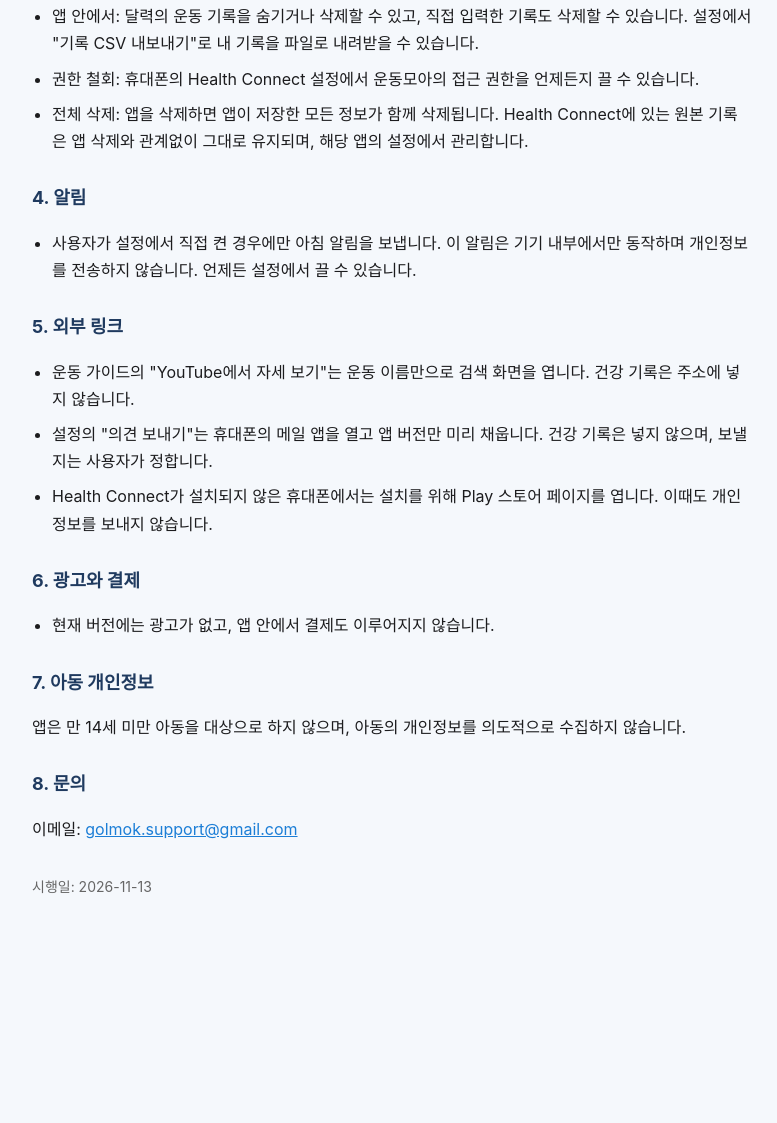
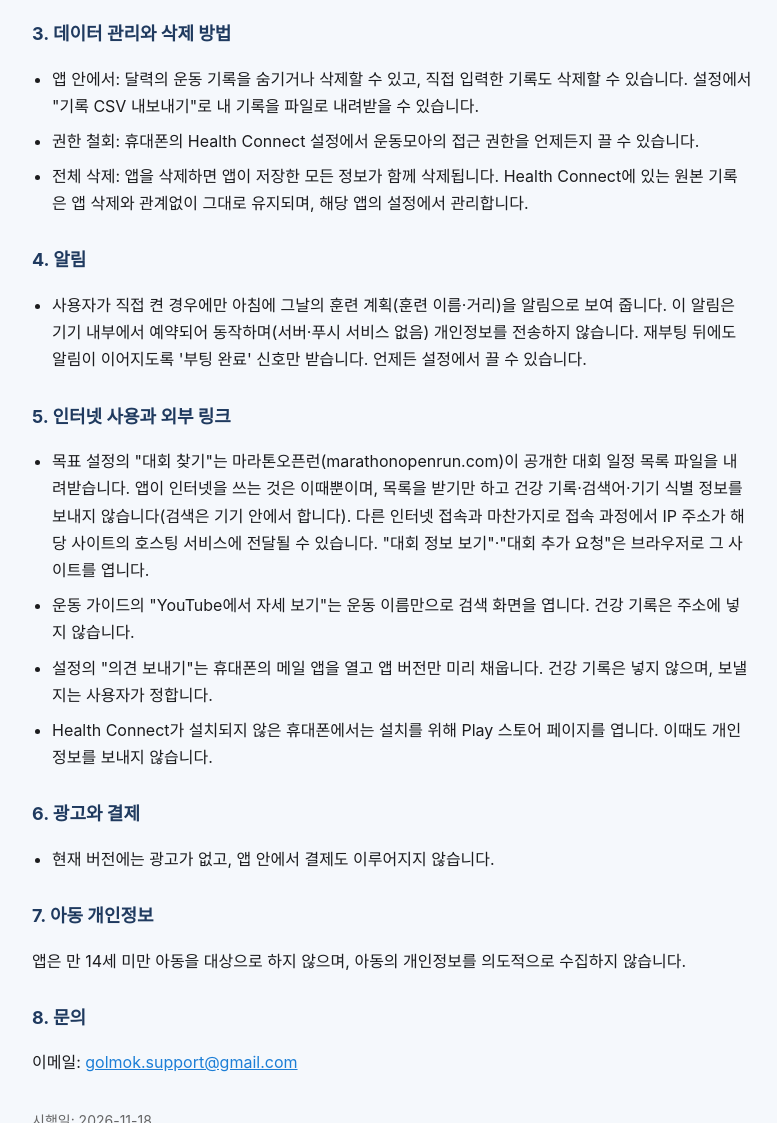
Before and after one commit to jy0714ryu/workoutcalendar-privacy, a plain HTML site: page index.html in a window 1280 px wide. Shown: the part 1677-2800 px from the top of the page, without its empty margins (248-1025 px from the left). Before the commit the page ends 2614 px from the top, so only its background shows below. Drawn offline with Linux system fonts and the light colour scheme.

Commit message:
방침 갱신(2026-11-18, 앱 2.1.1): 구글 자동 백업(기록 파일만·사진 제외)·아침 훈련 알림·대회 찾기(인터넷은 대회 목록 받기만)·주간 공유 이미지
Co-Authored-By: Claude Fable 5.2 <noreply@anthropic.com>

```diff
--- a/index.html
+++ b/index.html
@@ -27,9 +27,10 @@
   <ul>
     <li>Health Connect에서 읽은 운동 기록(러닝·수영·자전거 등)과 그 운동을 기록한 앱이 제공한 심박·속도 샘플(구간 그래프용)·총 에너지(칼로리)·걸음 수, 수면 기록(날짜별 수면 시간과 깊은 잠·렘·얕은 잠·깸 단계별 분), 안정 시 심박 기록, 가장 최근 체중·키 각 1건(값·측정 날짜·기록한 앱)은 기기 내부 저장소에만 저장됩니다.</li>
     <li>사용자가 직접 입력한 운동 기록(수동 입력)과 기록에 붙인 제목·메모, 목표(월 목표·대회 목표), 통증 기록(부위·정도), 날짜별 하루 체크인(운동 전 컨디션, 운동 후 체감 강도와 만족도), 오늘의 훈련 버튼 기록, 프로필과 앱 설정도 기기 내부에만 저장됩니다.</li>
-    <li>사용자가 기록에 붙인 사진은 기기의 사진 선택기에서 직접 고른 사진만, 크기를 줄인 사본으로 앱 내부 저장소에만 저장됩니다. 앱은 사진·미디어 접근 권한을 요청하지 않으며, 사진을 외부 서버로 보내지 않습니다. 사진은 기기 백업에 포함되지 않아 기기를 바꾸면 옮겨지지 않습니다. 앱에서 사진을 떼어도 갤러리의 원본은 지워지지 않습니다.</li>
+    <li>사용자가 기록에 붙인 사진은 기기의 사진 선택기에서 직접 고른 사진만, 크기를 줄인 사본으로 앱 내부 저장소에만 저장됩니다. 앱은 사진·미디어 접근 권한을 요청하지 않으며, 사진을 외부 서버로 보내지 않습니다. 사진은 Google 계정 백업에는 포함되지 않고, 새 기기로 직접 옮길 때(기기 간 전송)만 기록과 함께 옮겨집니다. 앱에서 사진을 떼어도 갤러리의 원본은 지워지지 않습니다.</li>
     <li>위 정보는 저희 서버로 전송·수집되지 않으며, 개발자는 접근할 수 없습니다.</li>
-    <li>자동 백업은 사용하지 않습니다(클라우드 백업과 새 기기로의 자동 전송 모두 끔). CSV 내보내기와 공유 이미지(운동 한 건·월간·연간)는 사용자가 직접 공유를 선택할 때만 기기 밖으로 나갑니다. 공유 이미지에는 날짜·종목·거리·시간·평균 페이스·횟수·운동일과 거리 막대, 사용자가 붙인 기록 제목만 들어가며(운동 한 건 공유에서 사용자가 사진 배경을 고르면 그 사진도 들어갑니다), 이름·이동 경로·심박·운동 시각은 들어가지 않습니다.</li>
+    <li>안드로이드 자동 백업을 켜 둔 경우, 앱 기록 파일(운동 기록 요약과 운동별 상세)만 사용자 본인의 Google 계정에 종단간 암호화되어 백업되고(화면 잠금이 설정된 기기만), 새 기기로 옮길 때 함께 전송됩니다. 저희 서버를 거치지 않으며 개발자는 접근할 수 없습니다. 휴대폰 설정 → Google → 백업에서 끌 수 있습니다.</li>
+    <li>CSV 내보내기와 공유 이미지(운동 한 건·주간·월간·연간)는 사용자가 직접 공유를 선택할 때만 기기 밖으로 나갑니다. 공유 이미지에는 날짜·종목·거리·시간·평균 페이스·횟수·운동일과 거리 막대, 사용자가 붙인 기록 제목만 들어가며(운동 한 건 공유에서 사용자가 사진 배경을 고르면 그 사진도 들어갑니다), 이름·이동 경로·심박·운동 시각은 들어가지 않습니다.</li>
     <li>앱을 삭제하면 앱이 저장한 위 정보도 함께 삭제됩니다.</li>
   </ul>
 
@@ -63,12 +64,13 @@
 
   <h2>4. 알림</h2>
   <ul>
-    <li>사용자가 설정에서 직접 켠 경우에만 아침 알림을 보냅니다. 이 알림은 기기 내부에서만 동작하며
-    개인정보를 전송하지 않습니다. 언제든 설정에서 끌 수 있습니다.</li>
+    <li>사용자가 직접 켠 경우에만 아침에 그날의 훈련 계획(훈련 이름·거리)을 알림으로 보여 줍니다. 이 알림은 기기 내부에서 예약되어 동작하며(서버·푸시 서비스 없음)
+    개인정보를 전송하지 않습니다. 재부팅 뒤에도 알림이 이어지도록 '부팅 완료' 신호만 받습니다. 언제든 설정에서 끌 수 있습니다.</li>
   </ul>
 
-  <h2>5. 외부 링크</h2>
+  <h2>5. 인터넷 사용과 외부 링크</h2>
   <ul>
+    <li>목표 설정의 "대회 찾기"는 마라톤오픈런(marathonopenrun.com)이 공개한 대회 일정 목록 파일을 내려받습니다. 앱이 인터넷을 쓰는 것은 이때뿐이며, 목록을 받기만 하고 건강 기록·검색어·기기 식별 정보를 보내지 않습니다(검색은 기기 안에서 합니다). 다른 인터넷 접속과 마찬가지로 접속 과정에서 IP 주소가 해당 사이트의 호스팅 서비스에 전달될 수 있습니다. "대회 정보 보기"·"대회 추가 요청"은 브라우저로 그 사이트를 엽니다.</li>
     <li>운동 가이드의 "YouTube에서 자세 보기"는 운동 이름만으로 검색 화면을 엽니다. 건강 기록은 주소에 넣지 않습니다.</li>
     <li>설정의 "의견 보내기"는 휴대폰의 메일 앱을 열고 앱 버전만 미리 채웁니다. 건강 기록은 넣지 않으며, 보낼지는 사용자가 정합니다.</li>
     <li>Health Connect가 설치되지 않은 휴대폰에서는 설치를 위해 Play 스토어 페이지를 엽니다. 이때도 개인정보를 보내지 않습니다.</li>
@@ -85,6 +87,6 @@
   <h2>8. 문의</h2>
   <p>이메일: <a href="mailto:golmok.support@gmail.com">golmok.support@gmail.com</a></p>
 
-  <p class="updated">시행일: 2026-11-13</p>
+  <p class="updated">시행일: 2026-11-18</p>
 </body>
 </html>
```
